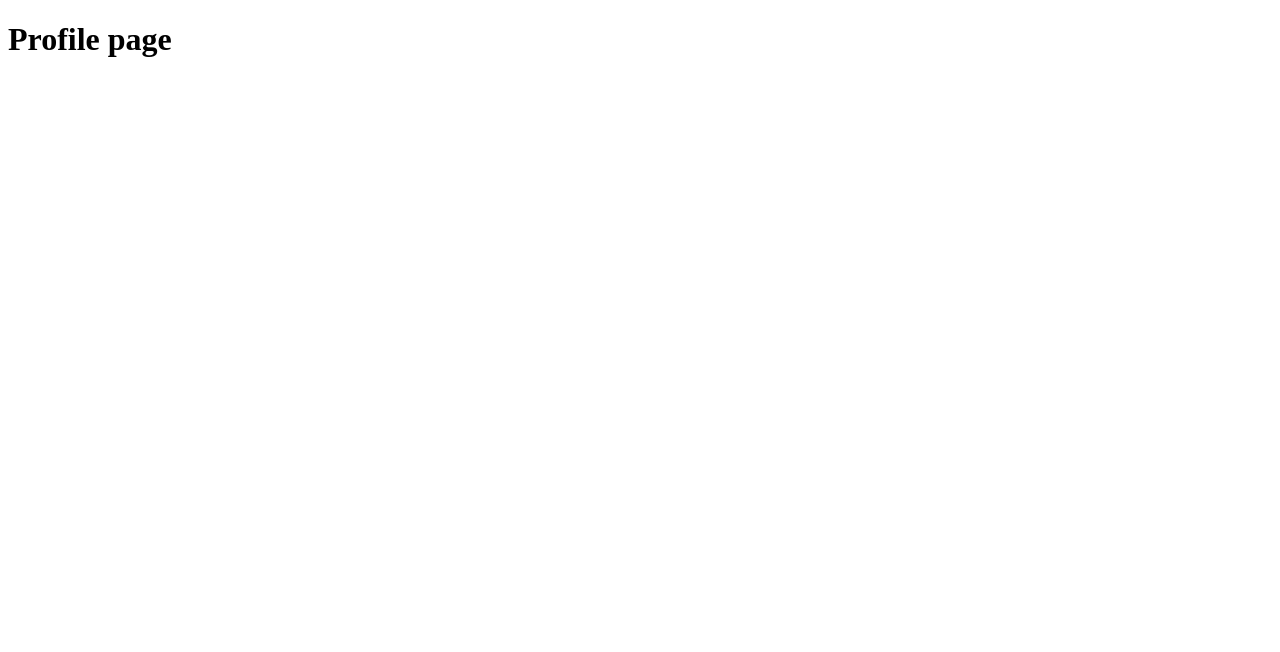
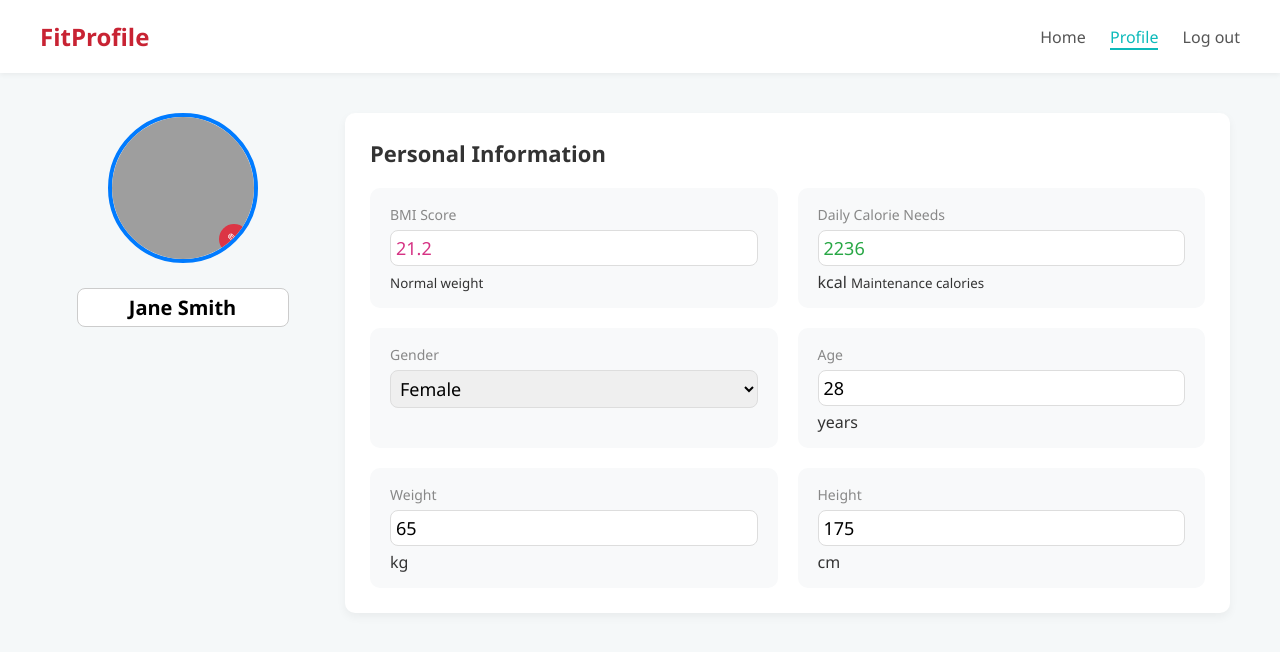
Before and after one commit to RiteshhVishwakarma/Coffee-and-Code, a Django app: page /profile in a window 1280 px wide. Before the commit the part shown is almost empty. Shown: the top 652 px of the page. Run offline with Django 5.2, Linux system fonts and the light colour scheme; grey boxes are pictures that could not be loaded.

Commit message:
created Dashboard and created user profile option

```diff
--- a/health_and_fitness_tracker/settings.py
+++ b/health_and_fitness_tracker/settings.py
@@ -122,3 +122,7 @@ STATIC_URL = 'static/'
 # https://docs.djangoproject.com/en/5.1/ref/settings/#default-auto-field
 
 DEFAULT_AUTO_FIELD = 'django.db.models.BigAutoField'
+# Authentication Redirection Settings
+LOGIN_URL = '/login/'  # Redirect here if @login_required user is not logged in
+LOGIN_REDIRECT_URL = '/dashboard/'  # Where to go after successful login
+LOGOUT_REDIRECT_URL = '/'  # After logout, redirect to home or landing page
--- /dev/null
+++ b/tracker/static/css/profile.css
@@ -0,0 +1,152 @@
+* {
+    box-sizing: border-box;
+    font-family: 'Segoe UI', sans-serif;
+    margin: 0;
+    padding: 0;
+  }
+
+  body {
+    background-color: #f5f8f9;
+    color: #333;
+  }
+
+  header {
+    display: flex;
+    justify-content: space-between;
+    align-items: center;
+    background: white;
+    padding: 20px 40px;
+    box-shadow: 0 2px 5px rgba(0, 0, 0, 0.05);
+  }
+
+  header h1 {
+    color: #c82333;
+    font-size: 24px;
+  }
+
+  nav a {
+    margin-left: 20px;
+    text-decoration: none;
+    color: #555;
+    font-weight: 500;
+  }
+
+  nav a.active {
+    border-bottom: 2px solid #0cbaba;
+    color: #0cbaba;
+  }
+
+  .container {
+    display: flex;
+    padding: 40px 50px;
+  }
+
+  .profile-card {
+    width: 25%;
+    text-align: center;
+    padding-right: 30px;
+  }
+
+  .profile-image {
+    position: relative;
+    width: 150px;
+    height: 150px;
+    margin: 0 auto 15px;
+    border-radius: 50%;
+    overflow: hidden;
+    border: 4px solid #007bff;
+  }
+
+  .profile-image img {
+    width: 100%;
+    height: 100%;
+    object-fit: cover;
+  }
+
+  .edit-btn {
+    position: absolute;
+    bottom: 5px;
+    right: 5px;
+    background-color: #dc3545;
+    color: white;
+    border: none;
+    border-radius: 50%;
+    width: 30px;
+    height: 30px;
+    font-size: 16px;
+    cursor: pointer;
+  }
+
+  .profile-card h2 {
+    margin-top: 10px;
+    font-size: 20px;
+    font-weight: 600;
+  }
+
+  .info-card {
+    width: 75%;
+    background-color: white;
+    border-radius: 10px;
+    padding: 25px;
+    box-shadow: 0 4px 10px rgba(0,0,0,0.05);
+  }
+
+  .info-card h3 {
+    font-size: 22px;
+    margin-bottom: 20px;
+  }
+
+  .info-grid {
+    display: grid;
+    grid-template-columns: repeat(2, 1fr);
+    gap: 20px;
+  }
+
+  .info-box {
+    background: #f8f9fa;
+    padding: 15px 20px;
+    border-radius: 10px;
+  }
+
+  .label {
+    font-size: 14px;
+    color: #888;
+  }
+
+  .value {
+    font-size: 20px;
+    font-weight: bold;
+    margin: 5px 0;
+  }
+
+  .red {
+    color: #d63384;
+  }
+
+  .green {
+    color: #28a745;
+  }
+    .editable-name {
+        font-size: 20px;
+        font-weight: 600;
+        margin-top: 10px;
+        padding: 5px;
+        border: 1px solid #ccc;
+        border-radius: 8px;
+        text-align: center;
+        width: 80%;
+      }
+
+      .value-input {
+        width: 100%;
+        font-size: 18px;
+        padding: 5px;
+        margin: 5px 0;
+        border: 1px solid #ddd;
+        border-radius: 8px;
+      }
+      button{
+
+        border-radius: 10%;
+        margin-left: 10px;
+      }
--- a/tracker/templates/dashboard.html
+++ b/tracker/templates/dashboard.html
@@ -23,7 +23,7 @@
 
   <main>
     <section class="summary">
-      <h2>Hi {{ request.user.username }}, here's your daily summary</h2>
+      <h2>Hi {{ request.user.username }}👋, here's your daily summary 🚀</h2>
       <p>Saturday, April 12, 2025</p>
     </section>
 
@@ -85,5 +85,7 @@
       <button class="view">View Progress</button>
     </section>
   </main>
+  <!-- Animation -->
+
 </body>
 </html>
--- a/tracker/templates/profile.html
+++ b/tracker/templates/profile.html
@@ -1,11 +1,67 @@
+{% load static %}
 <!DOCTYPE html>
 <html lang="en">
 <head>
-    <meta charset="UTF-8">
-    <meta name="viewport" content="width=device-width, initial-scale=1.0">
-    <title>Document</title>
+  <meta charset="UTF-8" />
+  <meta name="viewport" content="width=device-width, initial-scale=1.0"/>
+  <title>FitProfile</title>
+  <link rel="stylesheet" href="{% static 'css/profile.css' %}"/>
 </head>
 <body>
-    <h1>Profile page</h1>
+  <header>
+    <h1>FitProfile</h1>
+    <nav>
+      <a href="#">Home</a>
+      <a class="active" href="{% url 'dashboard' %}">Profile</a>
+      <a href="{% url 'logout' %}">Log out</a>
+
+    </nav>
+  </header>
+
+  <main class="container">
+    <aside class="profile-card">
+      <div class="profile-image">
+        <img src="https://img.freepik.com/free-photo/young-beautiful-woman-pink-warm-sweater-natural-look-smiling-portrait-isolated-long-hair_285396-896.jpg?t=st=1744447737~exp=1744451337~hmac=d880217edd5cdfc431bf133e23ae0813ef477a66a0140ac4b845ae1361a5a13c&w=996" alt="Profile Picture">
+        <button class="edit-btn">✎</button>
+      </div>
+      <input type="text" class="editable-name" value="Jane Smith" />
+    </aside>
+
+    <section class="info-card">
+      <h3>Personal Information</h3>
+      <form class="info-grid">
+        <div class="info-box">
+          <label class="label">BMI Score</label>
+          <input type="number" step="0.1" class="value-input red" value="21.2" />
+          <small>Normal weight</small>
+        </div>
+        <div class="info-box">
+          <label class="label">Daily Calorie Needs</label>
+          <input type="number" class="value-input green" value="2236" /> kcal
+          <small>Maintenance calories</small>
+        </div>
+        <div class="info-box">
+          <label class="label">Gender</label>
+          <select class="value-input">
+            <option>Female</option>
+            <option>Male</option>
+            <option>Other</option>
+          </select>
+        </div>
+        <div class="info-box">
+          <label class="label">Age</label>
+          <input type="number" class="value-input" value="28" /> years
+        </div>
+        <div class="info-box">
+          <label class="label">Weight</label>
+          <input type="number" class="value-input" value="65" /> kg
+        </div>
+        <div class="info-box">
+          <label class="label">Height</label>
+          <input type="number" class="value-input" value="175" /> cm
+        </div>
+      </form>
+    </section>
+  </main>
 </body>
 </html>
--- a/tracker/urls.py
+++ b/tracker/urls.py
@@ -2,6 +2,7 @@ from django.contrib import admin
 from django.contrib.auth.views import LogoutView
 from django.urls import path
 from .import views
+from django.contrib.auth import views as auth_views
 
 urlpatterns = [
     path('', views.home, name = "home"),
@@ -11,4 +12,5 @@ urlpatterns = [
     path('register', views.register, name = "register"),
     path('logout/', views.logout_view, name='logout'),
     path('dashboard/', views.dashboard, name='dashboard'),
+    path('logout/', auth_views.LogoutView.as_view(), name='logout'),
 ]
--- a/tracker/views.py
+++ b/tracker/views.py
@@ -8,6 +8,11 @@ from django.contrib.auth.decorators import login_required
 @login_required
 def dashboard(request):
     return render(request, 'dashboard.html')
+
+
+@login_required
+def profile(request):
+    return render(request, 'profile.html')
 
 def home(request):
     return render(request, 'home.html')
```
Also changed, not shown: tracker/static/css/dashboard.css (+8 -2 lines), db.sqlite3.
